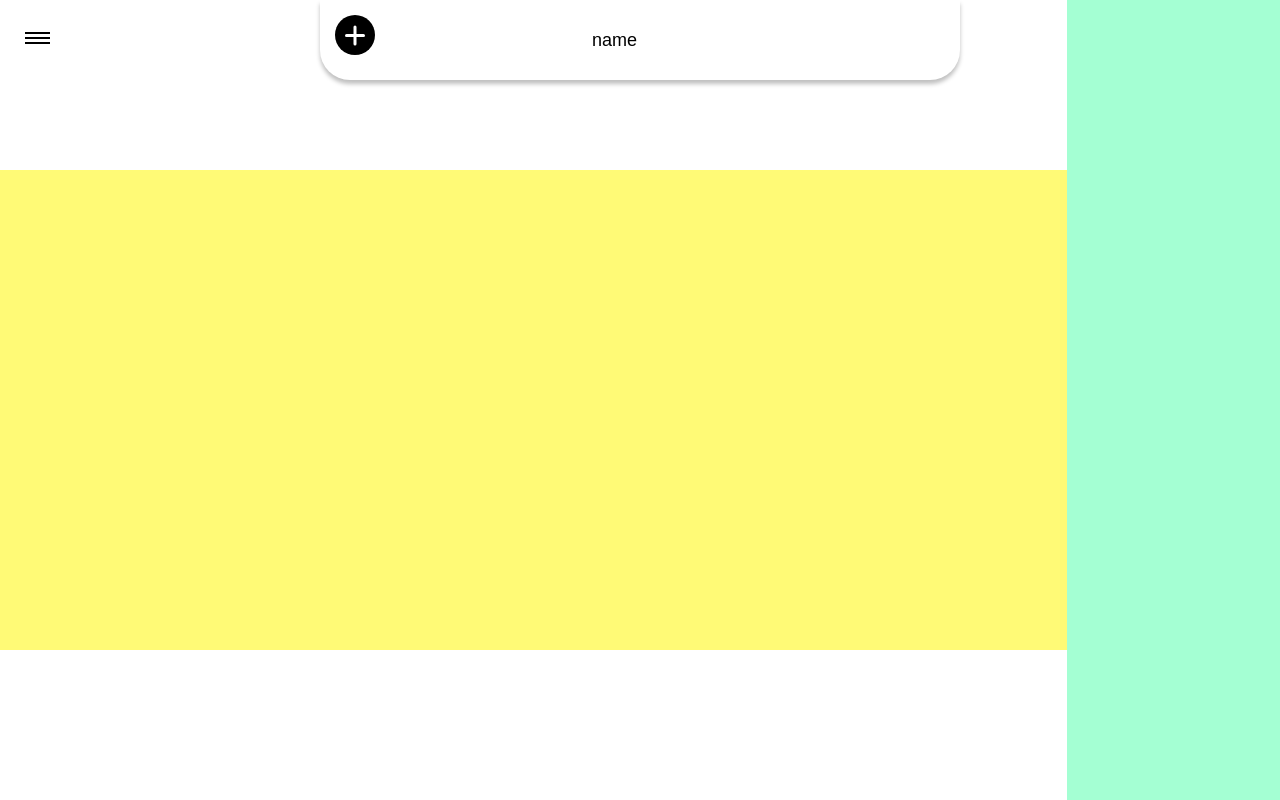
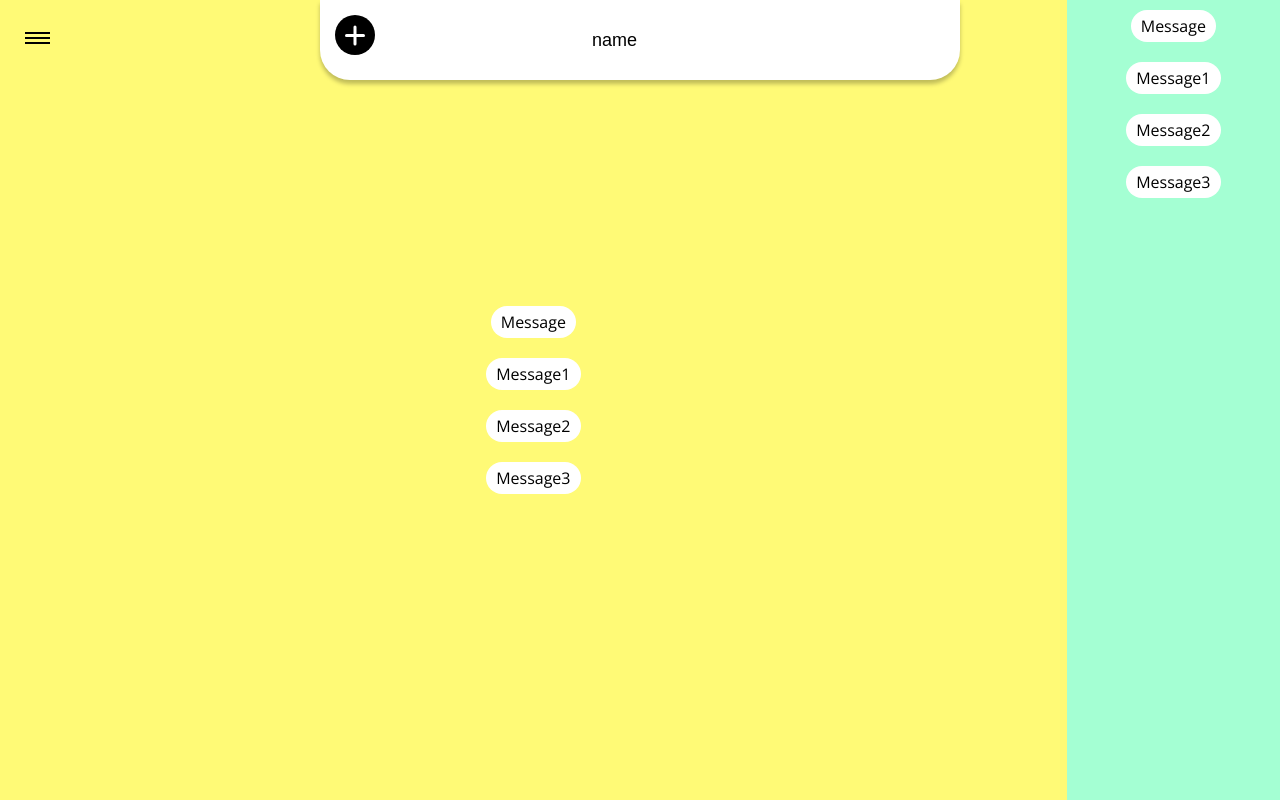
Before and after one commit to DevAnlim/TelegramBotBuilder, a Next.js app: page /constructor in a window 1280 px wide. Built offline with nearby package versions, Linux system fonts and the light colour scheme.

Commit message:
Added drag and drop functionality

```diff
--- a/src/components/ConstructorMain/ConstructorMain.module.scss
+++ b/src/components/ConstructorMain/ConstructorMain.module.scss
@@ -1,33 +1,19 @@
 @import '../../styles/variables.scss';
 
 .constructor-main {
-  width: 100%;
-  height: 80vh !important;
-  background: $yellow;
+  &-list {
+    width: 100%;
+    height: 100vh;
 
-  &-droppable {
-    width: 100%;
-    height: 500px;
+    display: flex;
+    flex-direction: column;
+    justify-content: center;
+    align-items: center;
+
     background: $yellow;
 
     &_dragged {
-      background: $green;
+      background: rgba(255, 250, 118, 0.5);
     }
   }
-
-  &-draggable {
-    width: 100%;
-    height: 20px;
-    background: $white;
-
-    &_dragged {
-      background: $black;
-    }
-  }
-
-  &-buttons {
-    width: 100%;
-    height: 50px;
-    background: grey;
-  }
 }
--- a/src/components/ConstructorMain/index.jsx
+++ b/src/components/ConstructorMain/index.jsx
@@ -1,44 +1,56 @@
+import { useEffect, useState } from 'react';
 import { PropTypes } from 'prop-types';
-import { DragDropContext, Droppable, Draggable } from 'react-beautiful-dnd';
+import { DragDropContext } from 'react-beautiful-dnd';
+import ToolsList from '../ToolsList';
+import ToolsListItem from '../ToolsListItem';
 import styles from './ConstructorMain.module.scss';
 
-export default function ConstructorMain() {
-  const onDragEnd = () => {
-    console.log('Drag ended');
+export default function ConstructorMain({ list }) {
+  const [toolsList, setToolsList] = useState(list);
+
+  useEffect(() => {
+    setToolsList(list);
+  }, [list]);
+
+  const reorder = (list, startIndex, endIndex) => {
+    const result = Array.from(list);
+    const [removed] = result.splice(startIndex, 1);
+    result.splice(endIndex, 0, removed);
+
+    return result;
+  };
+
+  const onDragEnd = result => {
+    if (!result.destination) {
+      return;
+    }
+
+    const items = reorder(
+      toolsList,
+      result.source.index,
+      result.destination.index,
+    );
+
+    setToolsList(items);
   };
 
   return (
     <DragDropContext onDragEnd={onDragEnd}>
-      <Droppable droppableId="droppable">
-        {(provided, snapshot) => (
-          <div
-            ref={provided.innerRef}
-            className={
-              snapshot.isDraggingOver
-                ? `${styles['constructor-main-droppable']} ${styles['constructor-main-droppable_dragged']}`
-                : styles['constructor-main-droppable']
-            }
-            {...provided.droppableProps}
-          >
-            <Draggable draggableId="0" index={0}>
-              {(provided, snapshot) => (
-                <div
-                  className={
-                    snapshot.isDragging
-                      ? `${styles['constructor-main-draggable']} ${styles['constructor-main-draggable_dragged']}`
-                      : styles['constructor-main-draggable']
-                  }
-                  style={provided.draggableProps.style}
-                  ref={provided.innerRef}
-                  {...provided.draggableProps}
-                  {...provided.dragHandleProps}
-                />
-              )}
-            </Draggable>
-            {provided.placeholder}
-          </div>
-        )}
-      </Droppable>
+      <ToolsList
+        id="droppable"
+        className={styles['constructor-main-list']}
+        classNameDrag={styles['constructor-main-list_dragged']}
+      >
+        {toolsList.map(({ id, label }, index) => (
+          <ToolsListItem id={id} index={index}>
+            {label}
+          </ToolsListItem>
+        ))}
+      </ToolsList>
     </DragDropContext>
   );
 }
+
+ConstructorMain.propTypes = {
+  list: PropTypes.instanceOf(Array).isRequired,
+};
--- a/src/components/ConstructorTools/ConstructorTools.module.scss
+++ b/src/components/ConstructorTools/ConstructorTools.module.scss
@@ -1,6 +1,7 @@
 @import '../../styles/variables.scss';
 
 .constructor-tools {
+  &-list {
     width: 20%;
     height: 100vh !important;
 
@@ -10,6 +11,10 @@
 
     background: $green;
 
+    &_dragged {
+    }
+  }
+
   // position: fixed;
   // top: 0;
   // right: 0;
--- a/src/components/ConstructorTools/index.jsx
+++ b/src/components/ConstructorTools/index.jsx
@@ -1,8 +1,54 @@
+import { useEffect, useState } from 'react';
 import { PropTypes } from 'prop-types';
+import { DragDropContext } from 'react-beautiful-dnd';
 import styles from './ConstructorTools.module.scss';
+import ToolsList from '../ToolsList';
+import ToolsListItem from '../ToolsListItem';
 
-export default function ConstructorTools() {
-  return <div className={styles['constructor-tools']}></div>;
+export default function ConstructorTools({ list }) {
+  const [toolsList, setToolsList] = useState(list);
+
+  useEffect(() => {
+    setToolsList(list);
+  }, [list]);
+
+  const reorder = (list, startIndex, endIndex) => {
+    const result = Array.from(list);
+    const [removed] = result.splice(startIndex, 1);
+    result.splice(endIndex, 0, removed);
+
+    return result;
+  };
+
+  const onDragEnd = result => {
+    if (!result.destination) {
+      return;
+    }
+
+    const items = reorder(
+      toolsList,
+      result.source.index,
+      result.destination.index,
+    );
+
+    setToolsList(items);
+  };
+
+  return (
+    <DragDropContext onDragEnd={onDragEnd}>
+      <ToolsList
+        id="droppable"
+        className={styles['constructor-tools-list']}
+        classNameDrag={styles['constructor-tools-list_dragged']}
+      >
+        {toolsList.map(({ id, label }, index) => (
+          <ToolsListItem id={id} index={index}>
+            {label}
+          </ToolsListItem>
+        ))}
+      </ToolsList>
+    </DragDropContext>
+  );
 }
 
 ConstructorTools.defaultProps = {};
--- /dev/null
+++ b/src/components/ToolsList/ToolsList.module.scss
@@ -0,0 +1,17 @@
+@import '../../styles/variables.scss';
+
+.tools-list {
+  width: 100%;
+  height: 100vh;
+
+  display: flex;
+  flex-direction: column;
+  justify-content: center;
+  align-items: center;
+
+  background: $yellow;
+
+  &_dragged {
+    background: rgba(255, 250, 118, 0.5);
+  }
+}
--- /dev/null
+++ b/src/components/ToolsList/index.jsx
@@ -0,0 +1,35 @@
+import { PropTypes } from 'prop-types';
+import { Droppable } from 'react-beautiful-dnd';
+import styles from './ToolsList.module.scss';
+
+export default function ToolsList({ children, id, className, classNameDrag }) {
+  return (
+    <Droppable droppableId={id}>
+      {(provided, snapshot) => {
+        return (
+          <div
+            ref={provided.innerRef}
+            className={
+              snapshot.isDraggingOver
+                ? `${className} ${classNameDrag}`
+                : className
+            }
+            style={provided.droppableProps.style}
+            {...provided.droppableProps}
+          >
+            {children}
+            {provided.placeholder}
+          </div>
+        );
+      }}
+    </Droppable>
+  );
+}
+
+ToolsList.propTypes = {
+  children: PropTypes.oneOfType([
+    PropTypes.elementType.isRequired,
+    PropTypes.instanceOf(Object).isRequired,
+  ]),
+  id: PropTypes.string.isRequired,
+};
--- /dev/null
+++ b/src/components/ToolsListItem/ToolsListItem.module.scss
@@ -0,0 +1,19 @@
+@import '../../styles/variables.scss';
+
+.tools-list__item {
+  margin: 10px 0;
+  max-width: 250px;
+  background: $white;
+  border-radius: $rounded;
+
+  padding: 5px 10px;
+
+  display: flex;
+  justify-content: center;
+  align-items: center;
+
+  &_dragged {
+    background: $black;
+    color: $white;
+  }
+}
--- /dev/null
+++ b/src/components/ToolsListItem/index.jsx
@@ -0,0 +1,36 @@
+import { PropTypes } from 'prop-types';
+import { Draggable } from 'react-beautiful-dnd';
+import styles from './ToolsListItem.module.scss';
+
+export default function ToolsListItem({ id, children, index }) {
+  return (
+    <Draggable key={id} draggableId={`${id}`} index={index}>
+      {(provided, snapshot) => {
+        return (
+          <div
+            className={
+              snapshot.isDragging
+                ? `${styles['tools-list__item']} ${styles['tools-list__item_dragged']}`
+                : styles['tools-list__item']
+            }
+            style={provided.draggableProps.style}
+            ref={provided.innerRef}
+            {...provided.draggableProps}
+            {...provided.dragHandleProps}
+          >
+            {children}
+          </div>
+        );
+      }}
+    </Draggable>
+  );
+}
+
+ToolsListItem.propTypes = {
+  id: PropTypes.number.isRequired,
+  children: PropTypes.oneOfType([
+    PropTypes.elementType.isRequired,
+    PropTypes.instanceOf(Object),
+  ]),
+  index: PropTypes.number.isRequired,
+};
--- a/src/containers/ConstructorContainer/index.jsx
+++ b/src/containers/ConstructorContainer/index.jsx
@@ -10,8 +10,22 @@ export default function ConstructorContainer() {
       <DivContainer
         style={{ width: '100%', display: 'flex', alignItems: 'center' }}
       >
-        <ConstructorMain />
-        <ConstructorTools />
+        <ConstructorMain
+          list={[
+            { id: 0, label: 'Message' },
+            { id: 1, label: 'Message1' },
+            { id: 2, label: 'Message2' },
+            { id: 3, label: 'Message3' },
+          ]}
+        />
+        <ConstructorTools
+          list={[
+            { id: 0, label: 'Message' },
+            { id: 1, label: 'Message1' },
+            { id: 2, label: 'Message2' },
+            { id: 3, label: 'Message3' },
+          ]}
+        />
       </DivContainer>
     </>
   );
--- a/src/pages/_app.js
+++ b/src/pages/_app.js
@@ -1,6 +1,7 @@
 import '../styles/globals.css';
 import { PropTypes } from 'prop-types';
 import Layout from '../components/Layout';
+import { resetServerContext } from 'react-beautiful-dnd';
 
 function App({ Component, pageProps }) {
   return (
@@ -16,3 +17,5 @@ App.propTypes = {
   Component: PropTypes.elementType.isRequired,
   pageProps: PropTypes.instanceOf(Object).isRequired,
 };
+
+resetServerContext();
```
Lines whose indentation alone changed are shown as unchanged.
